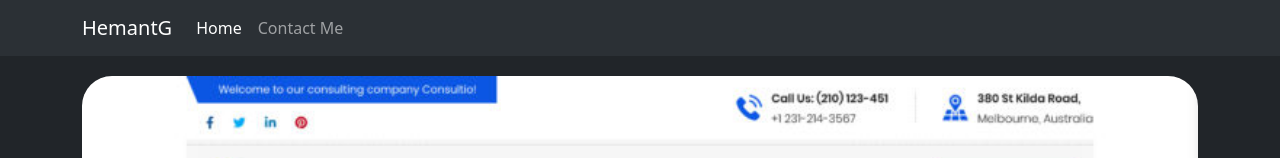
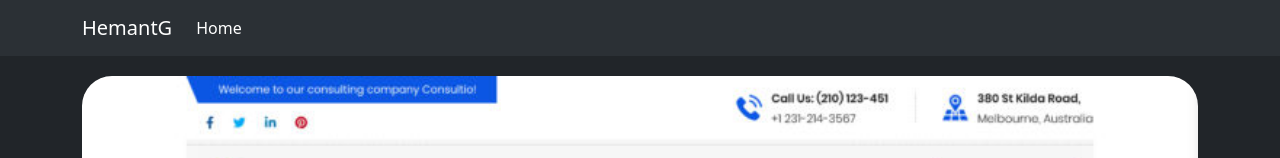
Before and after one commit to HemantGFreelancer/portfolio, a plain HTML site: page index.html in a window 1280 px wide. Shown: the top 158 px of the page. Drawn offline with nearby package versions, Linux system fonts and the light colour scheme.

Commit message:
Update index.html

```diff
--- a/index.html
+++ b/index.html
@@ -19,9 +19,6 @@
             <ul class="navbar-nav me-auto mb-2 mb-lg-0">
               <li class="nav-item">
                 <a class="nav-link active" aria-current="page" href="/">Home</a>
-              </li>
-              <li class="nav-item">
-                <a class="nav-link" href="/contact.html">Contact Me</a>
               </li>
             </ul>
           </div>
```
